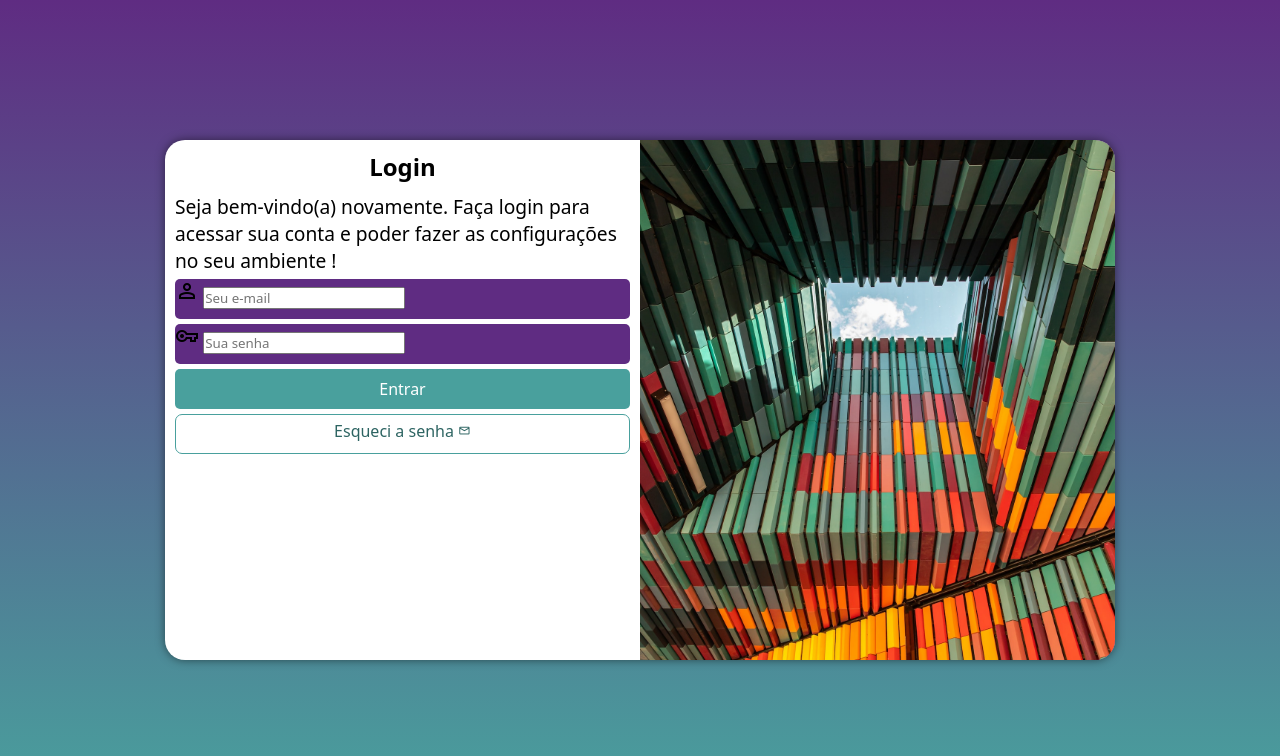
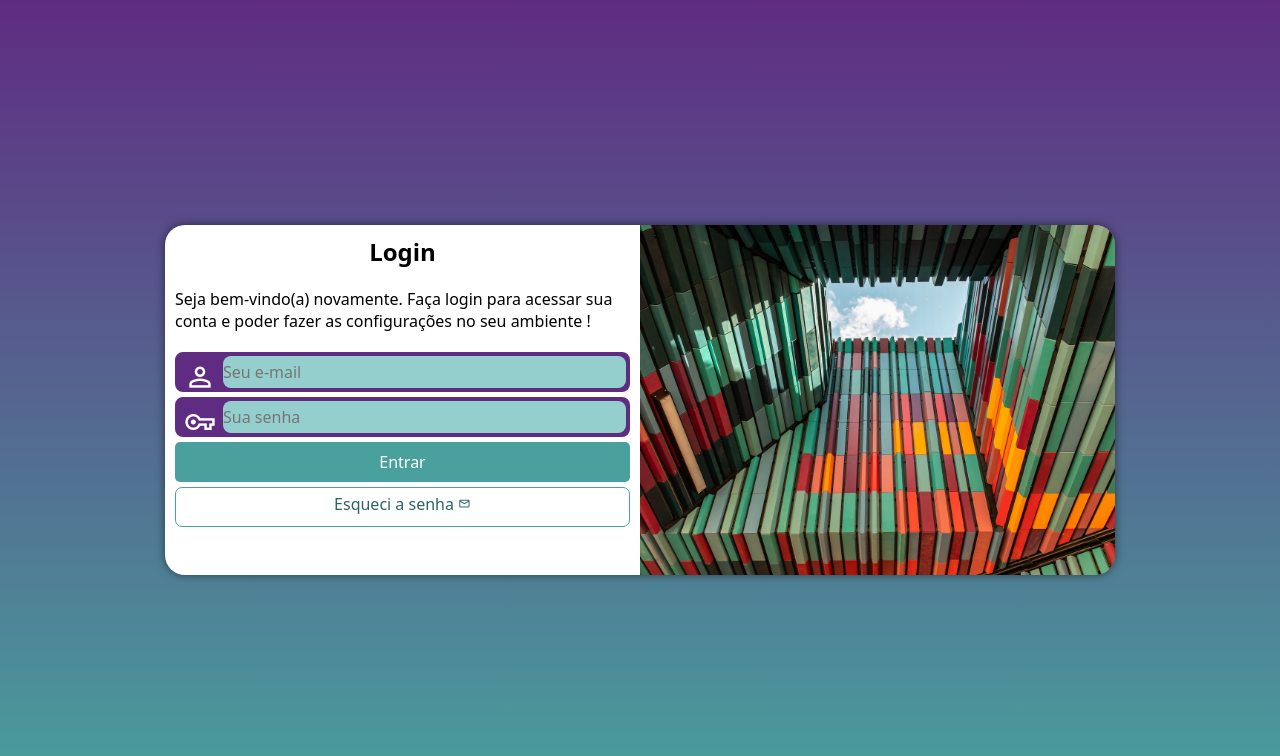
Before and after one commit to TiagoTeixeira9/Projeto-login, a plain HTML site: page index.html in a window 1280 px wide. Drawn offline with nearby package versions, Linux system fonts and the light colour scheme.

Commit message:
projeto completo

```diff
--- a/estilos/media-query.css
+++ b/estilos/media-query.css
@@ -7,7 +7,8 @@
     }
 
     section#login {
-        width: 80%;
+        width: 80vw;
+        height: 280px;
     }
 
     section#login > div#imagem {
@@ -30,6 +31,7 @@
 
     section#login {
         width: 950px;
+        height: 350px;
     }
 
     section#login > div#imagem {
@@ -48,6 +50,7 @@
     }
 
     div#formulário > p {
-        font-size: 1.2em;
+        font-size: 1em;
+        margin: 20px 0px;
     }
 }
--- a/estilos/style.css
+++ b/estilos/style.css
@@ -30,7 +30,6 @@ section#login {
     position: absolute;
     top: 50%;
     left: 50%;
-    transform: translate(-50%, -50%);
     overflow: hidden;
 
     background-color: white;
@@ -39,6 +38,7 @@ section#login {
     border-radius: 20px;
     box-shadow: 0 0 10px rgba(0, 0, 0, 0.5);
 
+    transform: translate(-50%, -50%);
     transition: width .3s, height .3s;
     transition-timing-function: ease;
 }
@@ -63,11 +63,40 @@ div#formulário > h1 {
 
 form > div.campo {
     background-color: #5f2c82;
+    border: 4px solid #5f2c82;
     display: block;
     width: 100%;
     height: 40px;
-    border-radius: 5px;
+    border-radius: 8px;
     margin: 5px 0px;
+}
+
+div.campo > label {
+    display: none;
+}
+
+div.campo > i {
+    color: white;
+    font-size: 2em;
+    width: 40px;
+    padding: 5px;
+}
+
+div.campo > input {
+    background-color: #94cfcd;
+    font-size: 1em;
+    height: 100%;
+    width: calc(100% - 44px);
+    border: 0;
+    border-radius: 8px;
+    margin-top: 1px;
+    margin-left: 44px;
+    transform: translateY(-43px);
+}
+
+div.campo > input:focus-within {
+    background-color: white;
+    border: none;
 }
 
 form > input[type=submit] {
```
